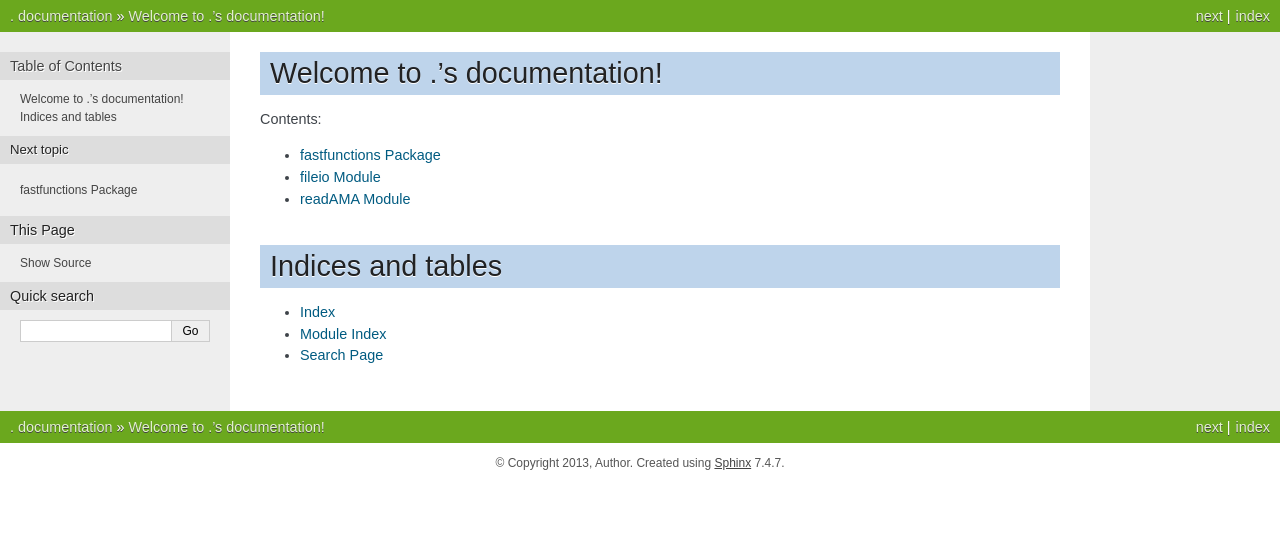
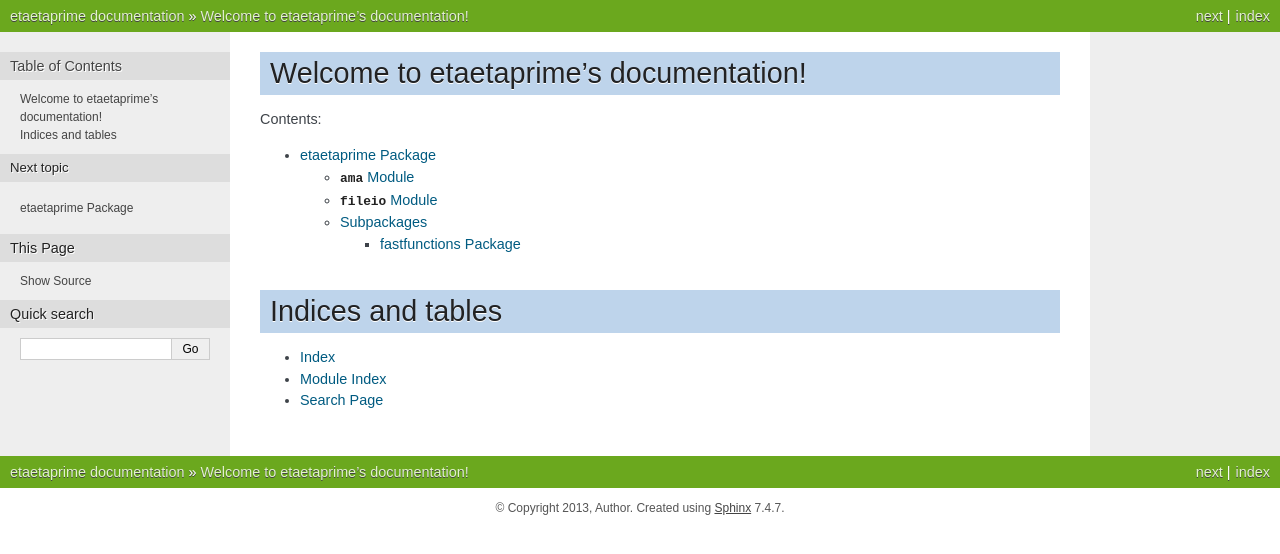
Before and after one commit to mspraggs/EtaEtaPrime, a Sphinx documentation site: the page built from docs/index.rst, in a window 1280 px wide. Shown: the top 554 px of the page. Built offline with Sphinx 7.4.7, drawn with Linux system fonts in a browser that asks for light colours.

Commit message:
Updated docs to conform to new package layout.

```diff
--- a/docs/conf.py
+++ b/docs/conf.py
@@ -1,7 +1,7 @@
 # -*- coding: utf-8 -*-
 #
-# . documentation build configuration file, created by
-# sphinx-quickstart on Wed Nov 20 22:38:41 2013.
+# etaetaprime documentation build configuration file, created by
+# sphinx-quickstart on Thu Nov 21 12:32:25 2013.
 #
 # This file is execfile()d with the current directory set to its containing dir.
 #
@@ -16,14 +16,12 @@ import sys, os
 # If extensions (or modules to document with autodoc) are in another directory,
 # add these directories to sys.path here. If the directory is relative to the
 # documentation root, use os.path.abspath to make it absolute, like shown here.
-#sys.path.insert(0, os.path.abspath('.'))
+sys.path.insert(0, os.path.abspath('..'))
 
 # -- General configuration -----------------------------------------------------
 
 # If your documentation needs a minimal Sphinx version, state it here.
 #needs_sphinx = '1.0'
-
-sys.path.insert(0, os.path.abspath(".."))
 
 # Add any Sphinx extension module names here, as strings. They can be extensions
 # coming with Sphinx (named 'sphinx.ext.*') or your custom ones.
@@ -42,7 +40,7 @@ source_suffix = '.rst'
 master_doc = 'index'
 
 # General information about the project.
-project = u'.'
+project = u'etaetaprime'
 copyright = u'2013, Author'
 
 # The version info for the project you're documenting, acts as replacement for
@@ -166,7 +164,7 @@ html_static_path = ['_static']
 #html_file_suffix = None
 
 # Output file base name for HTML help builder.
-htmlhelp_basename = 'doc'
+htmlhelp_basename = 'etaetaprimedoc'
 
 
 # -- Options for LaTeX output --------------------------------------------------
@@ -185,7 +183,7 @@ latex_elements = {
 # Grouping the document tree into LaTeX files. List of tuples
 # (source start file, target name, title, author, documentclass [howto/manual]).
 latex_documents = [
-  ('index', '.tex', u'. Documentation',
+  ('index', 'etaetaprime.tex', u'etaetaprime Documentation',
    u'Author', 'manual'),
 ]
 
@@ -215,7 +213,7 @@ latex_documents = [
 # One entry per manual page. List of tuples
 # (source start file, name, description, authors, manual section).
 man_pages = [
-    ('index', '', u'. Documentation',
+    ('index', 'etaetaprime', u'etaetaprime Documentation',
      [u'Author'], 1)
 ]
 
@@ -229,8 +227,8 @@ man_pages = [
 # (source start file, target name, title, author,
 #  dir menu entry, description, category)
 texinfo_documents = [
-  ('index', '', u'. Documentation',
-   u'Author', '', 'One line description of project.',
+  ('index', 'etaetaprime', u'etaetaprime Documentation',
+   u'Author', 'etaetaprime', 'One line description of project.',
    'Miscellaneous'),
 ]
 
@@ -247,7 +245,7 @@ texinfo_documents = [
 # -- Options for Epub output ---------------------------------------------------
 
 # Bibliographic Dublin Core info.
-epub_title = u'.'
+epub_title = u'etaetaprime'
 epub_author = u'Author'
 epub_publisher = u'Author'
 epub_copyright = u'2013, Author'
--- a/docs/index.rst
+++ b/docs/index.rst
@@ -1,19 +1,17 @@
-.. . documentation master file, created by
-   sphinx-quickstart on Wed Nov 20 22:38:41 2013.
+.. etaetaprime documentation master file, created by
+   sphinx-quickstart on Thu Nov 21 12:32:25 2013.
    You can adapt this file completely to your liking, but it should at least
    contain the root `toctree` directive.
 
-Welcome to .'s documentation!
-=============================
+Welcome to etaetaprime's documentation!
+=======================================
 
 Contents:
 
 .. toctree::
    :maxdepth: 4
 
-   fastfunctions
-   fileio
-   readAMA
+   etaetaprime
 
 
 Indices and tables
```
Also changed, not shown: docs/etaetaprime.rst (added, +25 -0 lines), docs/fileio.rst (deleted, +0 -7 lines), docs/modules.rst (deleted, +0 -9 lines), docs/readAMA.rst (deleted, +0 -7 lines), docs/etaetaprime.fastfunctions.rst (renamed from docs/fastfunctions.rst), 2 other files.
